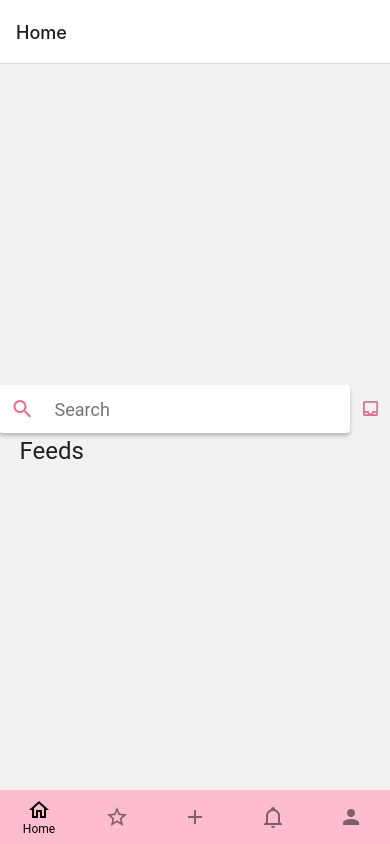
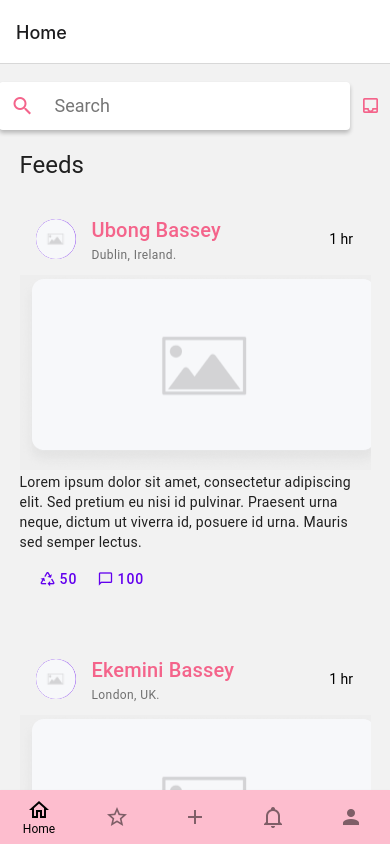
Before and after one commit to b4ssey/Socialie, a React Native app: screen /Home in a window 390 px wide. Built offline with nearby package versions, Linux system fonts and the light colour scheme.

Commit message:
developed home and notification screen

```diff
--- /dev/null
+++ b/src/components/list/NotificationList.js
@@ -0,0 +1,31 @@
+import React from "react";
+import { View, StyleSheet } from "react-native";
+import { Paragraph, Divider, Caption } from "react-native-paper";
+
+function NotificationList({ name, action }) {
+  return (
+    <>
+      <View style={styles.container}>
+        {action === "follow" ? (
+          <Paragraph>{name} followed you</Paragraph>
+        ) : action == "repost" ? (
+          <Paragraph>{name} reeposted your post</Paragraph>
+        ) : (
+          <Paragraph>{name} liked your post</Paragraph>
+        )}
+        <Caption>1hr ago</Caption>
+      </View>
+      <Divider />
+    </>
+  );
+}
+
+const styles = StyleSheet.create({
+  container: {
+    padding: "5%",
+    flexDirection: "row",
+    justifyContent: "space-between",
+  },
+});
+
+export default NotificationList;
--- a/src/screens/main/Home.js
+++ b/src/screens/main/Home.js
@@ -1,12 +1,64 @@
 import React, { useState } from "react";
-import { View, StyleSheet } from "react-native";
+import { View, StyleSheet, FlatList } from "react-native";
 import { Searchbar, IconButton, Colors, Headline } from "react-native-paper";
+import PostDetail from "./PostDetail";
 
 function Home(props) {
   const [searchQuery, setSearchQuery] = useState("");
 
   const onChangeSearch = (query) => setSearchQuery(query);
+
+  const emptydata = [
+    {
+      id: 1,
+      name: "Ubong",
+      fname: "Ubong Bassey",
+      location: "Dublin, Ireland.",
+      repost: "50",
+      comment: "100",
+    },
+    {
+      id: 2,
+      name: "Ekemini",
+      fname: "Ekemini Bassey",
+      location: "London, UK.",
+      repost: "25",
+      comment: "30",
+    },
+    {
+      id: 3,
+      name: "Deborah",
+      fname: "Deborah Oladipo",
+      location: "Ontario, Canada.",
+      repost: "500",
+      comment: "1000",
+    },
+    {
+      id: 4,
+      name: "Uwakmfon",
+      fname: "Uwakmfon Bassey",
+      location: "Abuja, Nigeria.",
+      repost: "50",
+      comment: "100",
+    },
+    {
+      id: 5,
+      name: "Charles",
+      fname: "Charles Umoren",
+      location: "Lagos, Nigeria.",
+      repost: "150",
+      comment: "1200",
+    },
+  ];
+
   return (
+    <>
+      <FlatList
+        data={emptydata}
+        keyExtractor={(item) => item.id.toString()}
+        ListHeaderComponent={() => {
+          return (
+            <>
               <View style={styles.container}>
                 <View
                   style={{
@@ -14,6 +66,7 @@ function Home(props) {
                     justifyContent: "center",
                     alignItems: "center",
                     paddingHorizontal: "5%",
+                    marginVertical: "5%",
                   }}
                 >
                   <Searchbar
@@ -31,11 +84,27 @@ function Home(props) {
                 </View>
                 <Headline>Feeds</Headline>
               </View>
+            </>
+          );
+        }}
+        renderItem={({ item }) => {
+          return (
+            <PostDetail
+              fName={item.fname}
+              name={item.name}
+              location={item.location}
+              repost={item.repost}
+              comment={item.comment}
+            />
+          );
+        }}
+      />
+    </>
   );
 }
 
 const styles = StyleSheet.create({
-  container: { justifyContent: "center", flex: 1, paddingHorizontal: "5%" },
+  container: { flex: 1, paddingHorizontal: "5%" },
 });
 
 export default Home;
--- a/src/screens/main/Notification.js
+++ b/src/screens/main/Notification.js
@@ -1,11 +1,33 @@
 import React from "react";
-import { View, StyleSheet } from "react-native";
+import { View, StyleSheet, FlatList } from "react-native";
 import { Headline } from "react-native-paper";
+import NotificationList from "../../components/list/NotificationList";
+
+const emptydata = [
+  { id: 1, name: "Nsikak", action: "like" },
+  { id: 2, name: "Semfon", action: "repost" },
+  { id: 3, name: "Abasiekeme", action: "repost" },
+  { id: 4, name: "Kufre", action: "follow" },
+  { id: 5, name: "Ese", action: "like" },
+  { id: 6, name: "Jade", action: "follow" },
+  { id: 7, name: "Ini", action: "like" },
+  { id: 8, name: "Idara", action: "repost" },
+  { id: 9, name: "Abiola", action: "repost" },
+  { id: 10, name: "Rasaq", action: "follow" },
+  { id: 11, name: "Ife", action: "like" },
+  { id: 12, name: "Pascal", action: "follow" },
+];
 
 function Notification(props) {
   return (
     <View style={styles.container}>
-      <Headline>Discover</Headline>
+      <FlatList
+        data={emptydata}
+        keyExtractor={(item) => item.id.toString()}
+        renderItem={({ item }) => {
+          return <NotificationList name={item.name} action={item.action} />;
+        }}
+      />
     </View>
   );
 }
--- a/src/screens/main/PostDetail.js
+++ b/src/screens/main/PostDetail.js
@@ -12,14 +12,12 @@ import {
   Divider,
 } from "react-native-paper";
 
-function PostDetail(props) {
+function PostDetail({ name, fName, location, repost, comment }) {
   return (
     <View style={styles.container}>
-      <View
+      {/* <View
         style={{
           flexDirection: "row",
-          //   justifyContent: "center",
-          //   paddingHorizontal: "5%",
           alignItems: "center",
         }}
       >
@@ -27,17 +25,17 @@ function PostDetail(props) {
           icon="arrow-left"
           color="#F4648B"
           size={20}
-          onPress={() => console.log("Pressed")}
+          // onPress={() => console.log("Pressed")}
         />
-        <Headline>Mark's Post</Headline>
+        <Headline>{name}'s Post</Headline>
       </View>
 
-      <Divider />
+      <Divider /> */}
 
       <View>
         <Card.Title
-          title="Stephen J"
-          subtitle="Paris, France"
+          title={fName}
+          subtitle={location}
           titleStyle={{ color: "#F4648B" }}
           style={{ paddingEnd: "5%" }}
           left={(props) => (
@@ -51,7 +49,7 @@ function PostDetail(props) {
         <Card.Cover
           source={require("../../../assets/bitmap-image.png")}
           resizeMode="stretch"
-          style={{ backgroundColor: "#ffffff" }}
+          // style={{ backgroundColor: "#ffffff" }}
         />
         <Paragraph>
           Lorem ipsum dolor sit amet, consectetur adipiscing elit. Sed pretium
@@ -59,8 +57,8 @@ function PostDetail(props) {
           posuere id urna. Mauris sed semper lectus.
         </Paragraph>
         <Card.Actions>
-          <Button icon="recycle-variant">435</Button>
-          <Button icon="message-outline">23</Button>
+          <Button icon="recycle-variant">{repost}</Button>
+          <Button icon="message-outline">{comment}</Button>
         </Card.Actions>
       </View>
     </View>
--- a/src/screens/main/Profile.js
+++ b/src/screens/main/Profile.js
@@ -44,7 +44,7 @@ function Profile(props) {
 }
 
 const styles = StyleSheet.create({
-  container: { paddingHorizontal: "5%" },
+  container: { padding: "5%" },
 });
 
 export default Profile;
```
Lines whose indentation alone changed are shown as unchanged.
